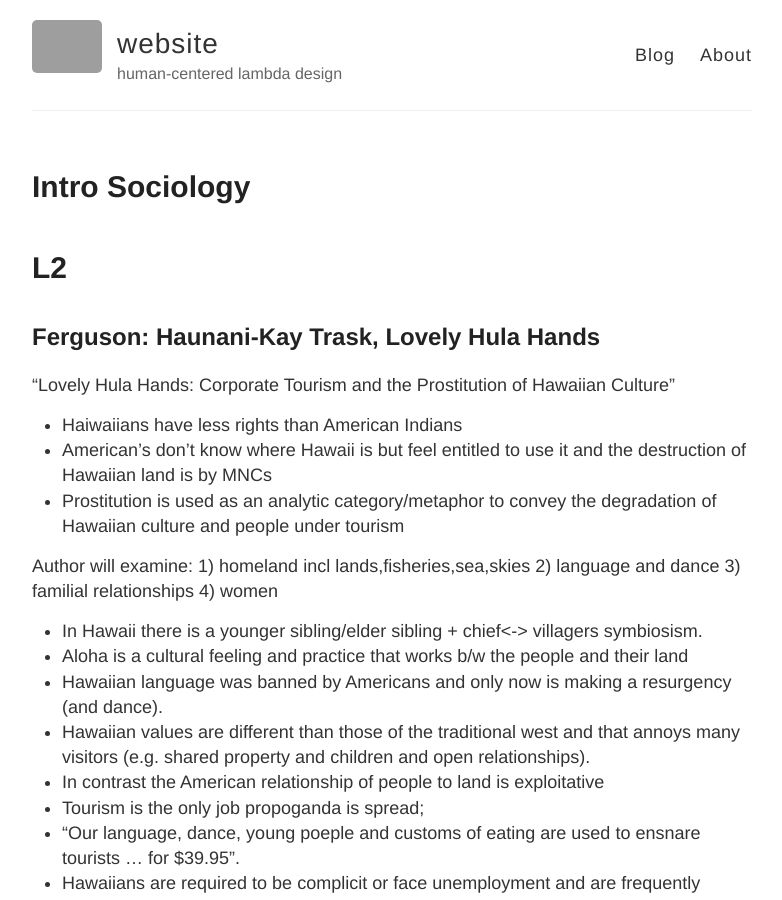
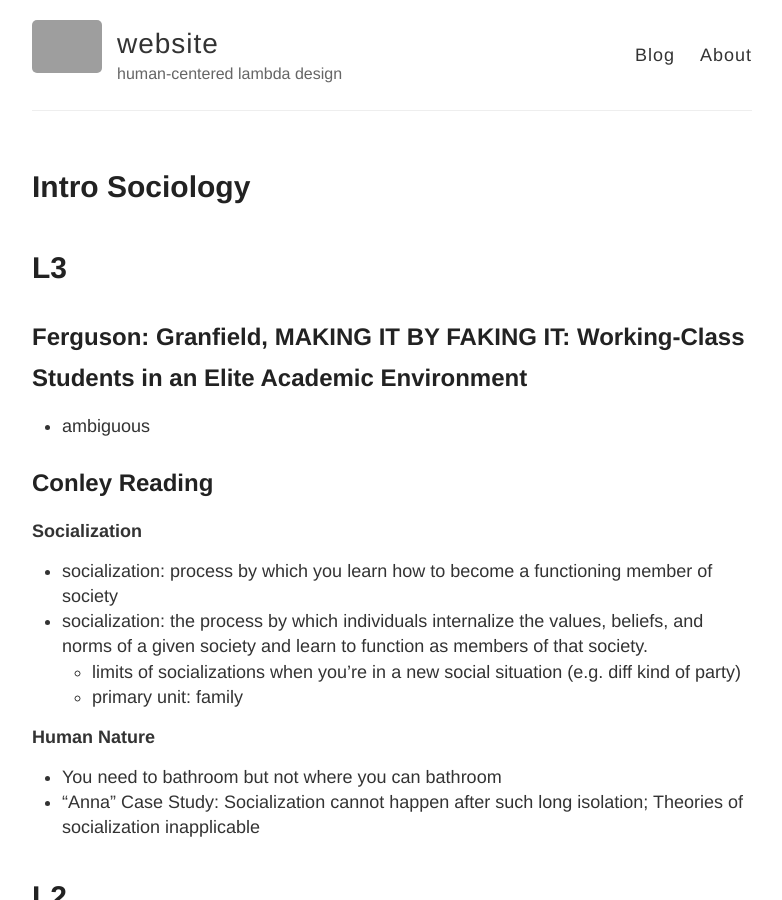
Before and after one commit to RONNCC/ronncc.github, a Jekyll site: the page built from _posts/2019-02-18-intro-sociology.md, in a window 1280 px wide and 900 px high. Shown: the whole window, without its empty margins (248-1030 px from the left). Built offline with Jekyll 4.4.1, drawn with Linux system fonts in a browser that asks for light colours; our own code applies the rules of GitHub Pages for plain Markdown files; comment, search, counter and statistics services are not loaded; grey boxes are pictures that could not be loaded.

Commit message:
Update 2019-02-18-intro-sociology.md

```diff
--- a/_posts/2019-02-18-intro-sociology.md
+++ b/_posts/2019-02-18-intro-sociology.md
@@ -3,6 +3,23 @@ published: true
 categories:
   - Class
 ---
+# L3
+
+## Ferguson: Granfield, MAKING IT BY FAKING IT: Working-Class Students in an Elite Academic Environment
+- ambiguous
+
+## Conley Reading
+
+**Socialization**
+
+- socialization: process by which you learn how to become a functioning member of society
+- socialization: the process by which individuals internalize the values, beliefs, and norms of a given society and learn to function as members of that society.
+	- limits of socializations when you're in a new social situation (e.g. diff kind of party)
+    - primary unit: family
+
+**Human Nature**
+- You need to bathroom but not where you can bathroom
+- "Anna" Case Study: Socialization cannot happen after such long isolation; Theories of socialization inapplicable
 
 # L2
 
```
